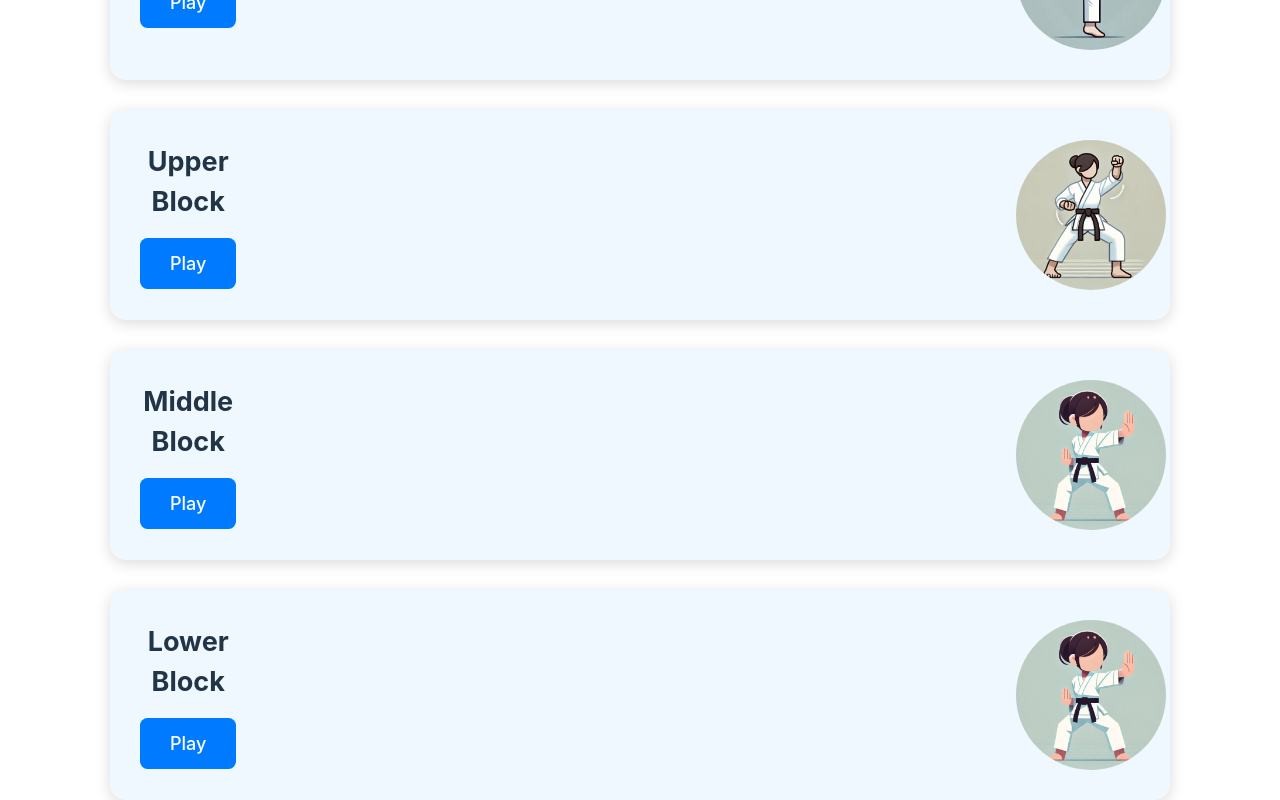
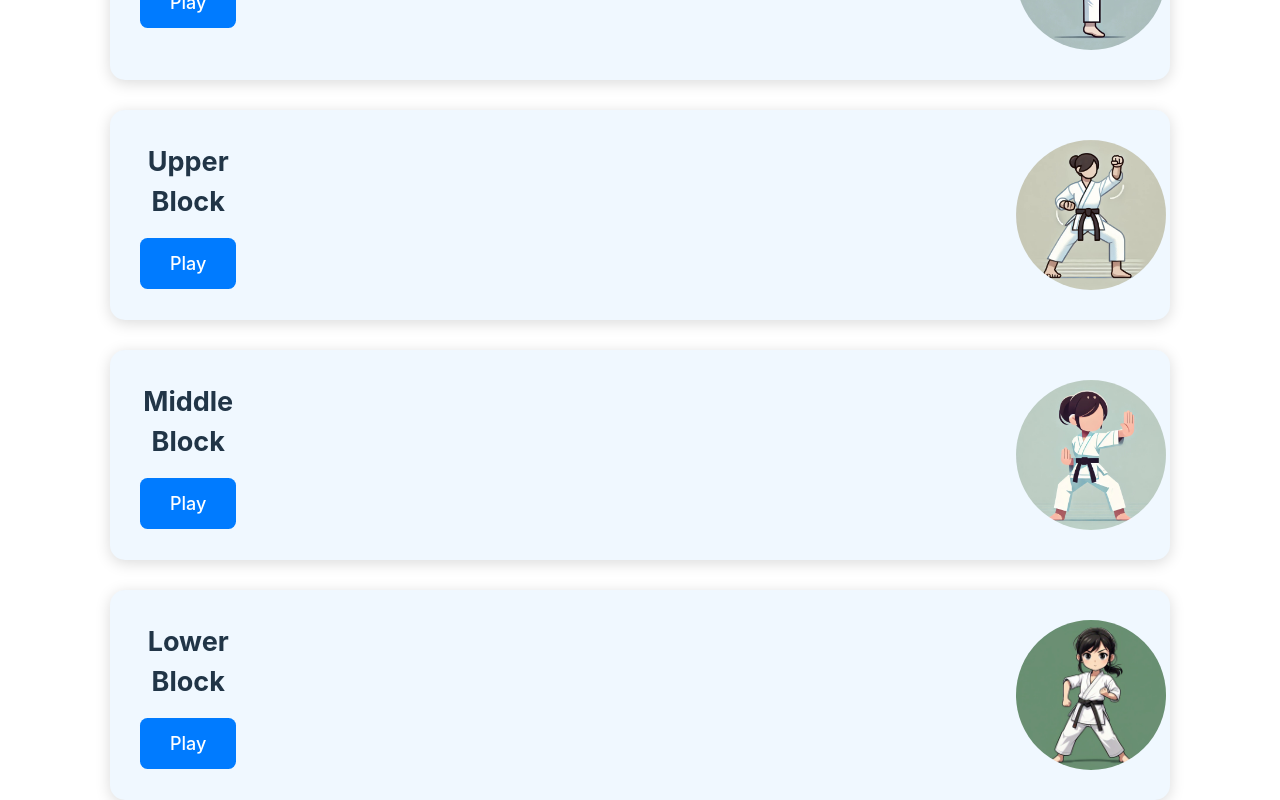
Before and after one commit to PartthK/TrainHer, a React (Vite) app in the folder Frontend/: page /#/learn in a window 1280 px wide. Shown: the part 317-1117 px from the top of the page. Built offline with nearby package versions, Linux system fonts and the light colour scheme; no server answers.

Commit message:
Update learn.jsx

```diff
--- a/Frontend/src/Pages/learn.jsx
+++ b/Frontend/src/Pages/learn.jsx
@@ -190,7 +190,7 @@ export function Learn() {
                 />
                 <Box
                     title="Lower Block"
-                    image={middleBlock}
+                    image={lowerBlock}
                     onPlayClick={() => sendMoveToServer("lower_block")}
                 />
             </div>
```
